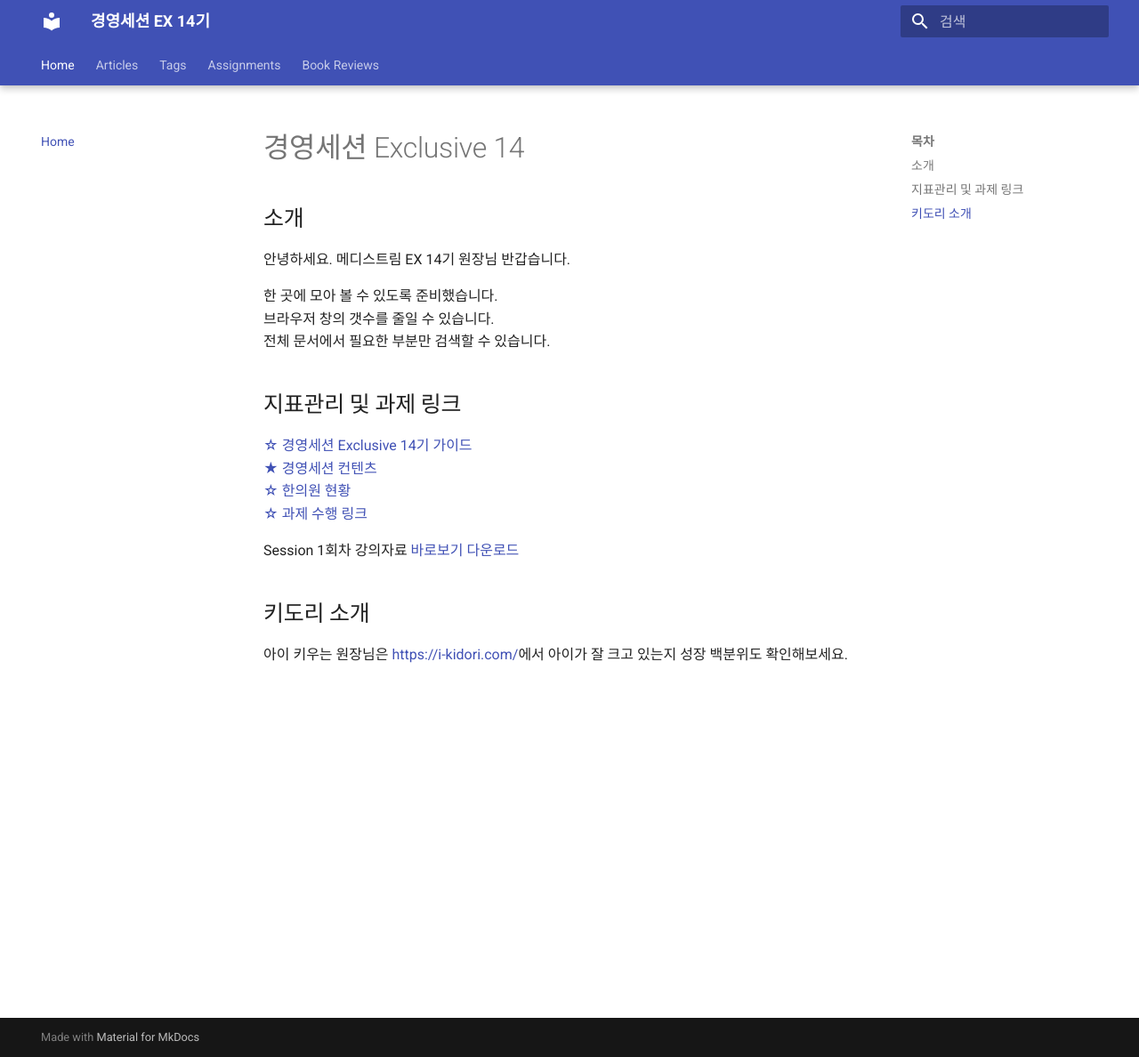
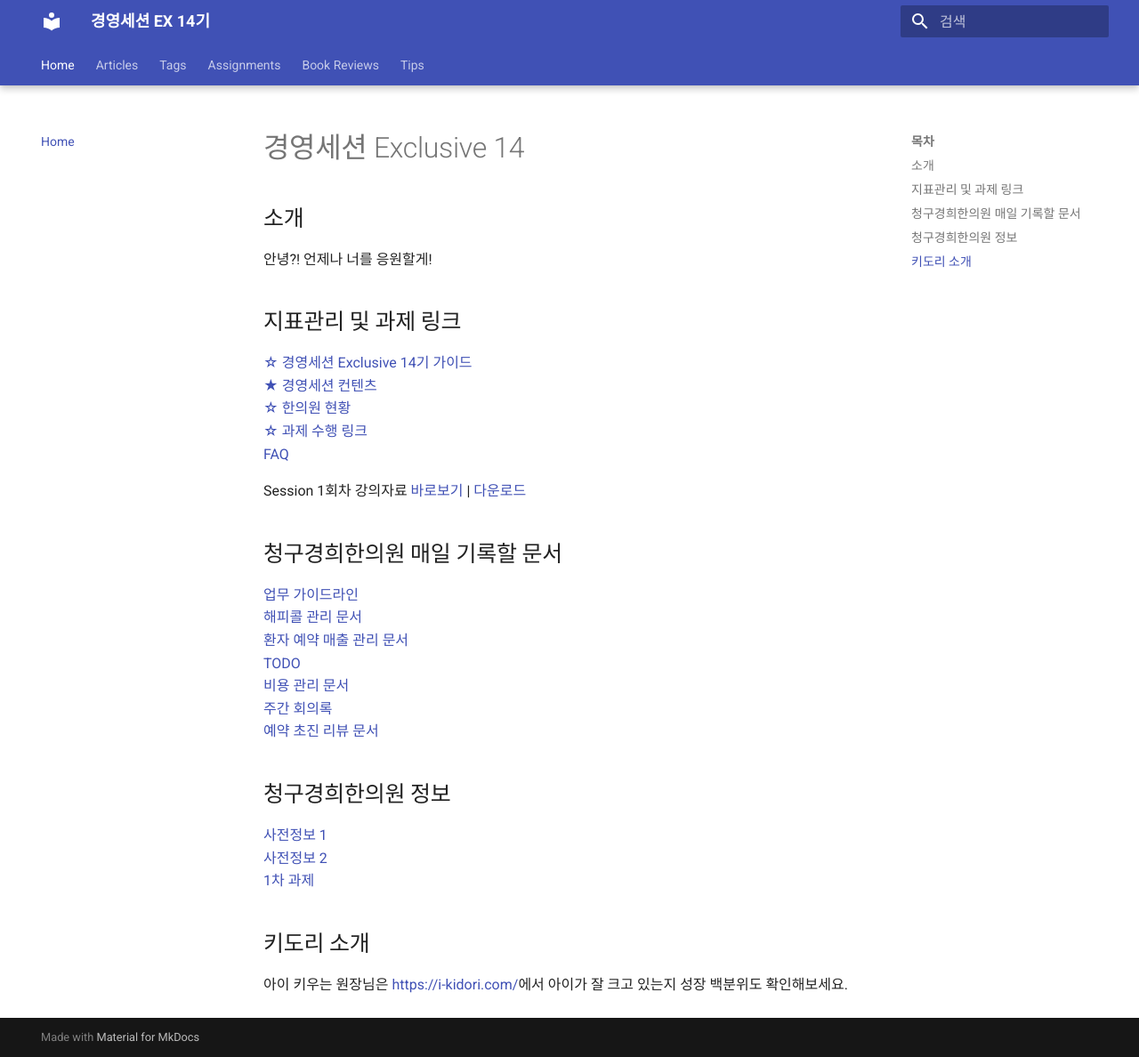
Before and after one commit to rukidding0918/ex14, an MkDocs documentation site: the page built from docs/index.md, in a window 1280 px wide and 1188 px high. Shown: the whole window at 89% size. Built offline with MkDocs 1.6.1 and Material for MkDocs 9.7.7, drawn with Linux system fonts in a browser that asks for light colours; plug-ins that fetch from the network failed and are left out.

Commit message:
add tips

```diff
--- a/docs/index.md
+++ b/docs/index.md
@@ -1,11 +1,7 @@
 # 경영세션 Exclusive 14
 
 ## 소개
-안녕하세요. 메디스트림 EX 14기 원장님 반갑습니다.
-
-한 곳에 모아 볼 수 있도록 준비했습니다.
-브라우저 창의 갯수를 줄일 수 있습니다.
-전체 문서에서 필요한 부분만 검색할 수 있습니다.
+안녕?! 언제나 너를 응원할게!
 
 
 ## 지표관리 및 과제 링크
@@ -13,8 +9,24 @@
 [★ 경영세션 컨텐츠](https://docs.google.com/spreadsheets/d/16KPYoinwcmkNUkWcjrL5ieUDynu1qSZ3-xy_U7n_0HE/edit?gid=1997057029#gid=1997057029){:target="_blank"}
 [☆ 한의원 현황](https://www.notion.so/medistreammembers/EX-14-2092c3561c0d818b9db9fbb20a63526b?source=copy_link#2092c3561c0d8188bcbdf79e0926001c){:target="_blank"}
 [☆ 과제 수행 링크](https://www.notion.so/medistreammembers/EX-14-2092c3561c0d818b9db9fbb20a63526b?source=copy_link#2092c3561c0d811eb1cdc1c7c41a6c7e){:target="_blank"}
+[FAQ](https://docs.google.com/spreadsheets/d/1cQuw6oOltyo--SePCYDw5eTWiN3BRLvsByHOd96AfEs/edit?gid=1322984105#gid=1322984105){:target="_blank"}
 
-Session 1회차 강의자료 [바로보기](/downloads/session01.pdf){:target="_blank"} [다운로드](/downloads/session01.pdf){download="session01.pdf"}
+Session 1회차 강의자료 [바로보기](/downloads/session01.pdf){:target="_blank"} | [다운로드](/downloads/session01.pdf){download="session01.pdf"}
+
+## 청구경희한의원 매일 기록할 문서
+[업무 가이드라인](https://docs.google.com/document/d/1lrPdlwNXugYYIBYLWssK9BEqNzRPa83xxy7hy42wfLw/edit?tab=t.5lvuptq9j2ge){:target="_blank"}
+[해피콜 관리 문서](https://docs.google.com/spreadsheets/d/1c6KH1VrqzR2eeoKGrUFtttiAkcJfqeLjOxz6BT4KnPM/edit?gid=1108013193#gid=1108013193){:target="_blank"}
+[환자 예약 매출 관리 문서](https://docs.google.com/spreadsheets/d/1lNvAQDEeHz2M9ePCE19ckAvyfrW_evJY6TaYwxd8UIc/edit?gid=602390876#gid=602390876){:target="_blank"}
+[TODO](https://docs.google.com/spreadsheets/d/1uN1LIpIczy2PBEFH__I4Jd7dCS-Tw9-HIb1k9qXj2Eg/edit?gid=0#gid=0){:target="_blank"}
+[비용 관리 문서](https://docs.google.com/spreadsheets/d/1pI6AuZd24iLOoBAos9nXslvw1Q3o7dzJIho7rjrILbM/edit?gid=521998881#gid=521998881){:target="_blank"}
+[주간 회의록](https://docs.google.com/spreadsheets/d/1dA4vO9z3RpUXWXtBZ6y6g0Q5LqPjOGtrYd_itNcCKhA/edit?gid=230536953#gid=230536953){:target="_blank"}
+[예약 초진 리뷰 문서](https://docs.google.com/spreadsheets/d/1aeZk1mdGeqDkHmGAq8qVhVRRUPIExTgdnqVsqU92r4I/edit?gid=6752696#gid=6752696){:target="_blank"}
+
+## 청구경희한의원 정보
+[사전정보 1](https://docs.google.com/spreadsheets/d/1tC5FmB8uXAlT0zVe_ktibzcJASROC2bk9-Kagq0A45I/edit?gid=2110278090#gid=2110278090){:target="_blank"}
+[사전정보 2](https://docs.google.com/spreadsheets/d/1cG9ZNFhjjg2Q1UuJ3xgvI4SXddhHa-0mofsDinZasdQ/edit?gid=1888151426#gid=1888151426){:target="_blank"}
+[1차 과제](https://docs.google.com/spreadsheets/d/1cG9ZNFhjjg2Q1UuJ3xgvI4SXddhHa-0mofsDinZasdQ/edit?gid=705378595#gid=705378595){:target="_blank"}
+
 
 ## 키도리 소개
 아이 키우는 원장님은 [https://i-kidori.com/](https://i-kidori.com/){:target="_blank"}에서 아이가 잘 크고 있는지 성장 백분위도 확인해보세요.
--- a/mkdocs.yml
+++ b/mkdocs.yml
@@ -52,5 +52,7 @@ nav:
     - Forecast Graph(2025-07-18): assignments/Forecast_Graph(2025-07-18).md
   - Book Reviews:
     - 왜 일하는가: bookreviews/왜_일하는가.md
+  - Tips:
+    - 다이어트: tips/다이어트.md
 markdown_extensions:
   - nl2br
```
Also changed, not shown: docs/tips/다이어트.md (added, +42 -0 lines).
